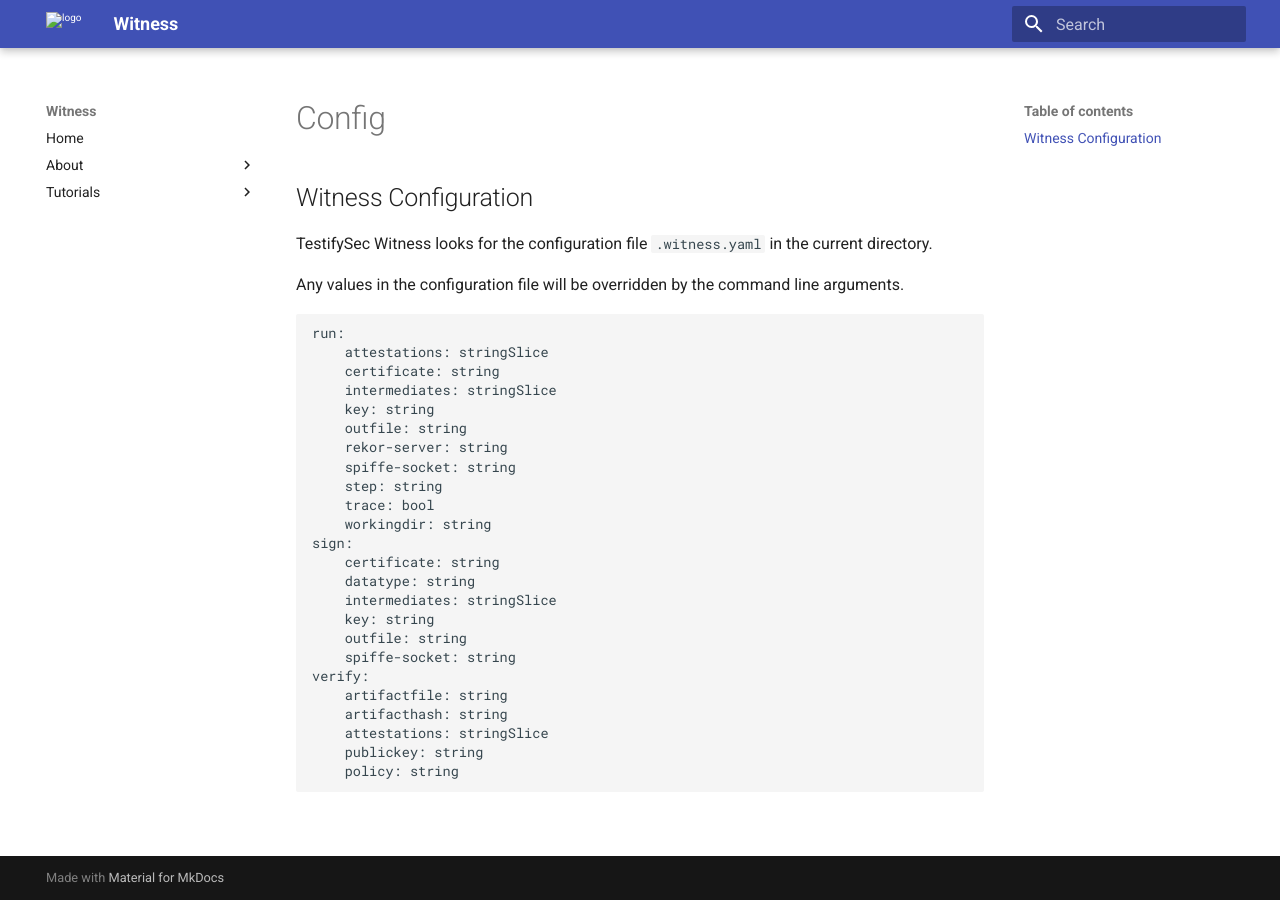
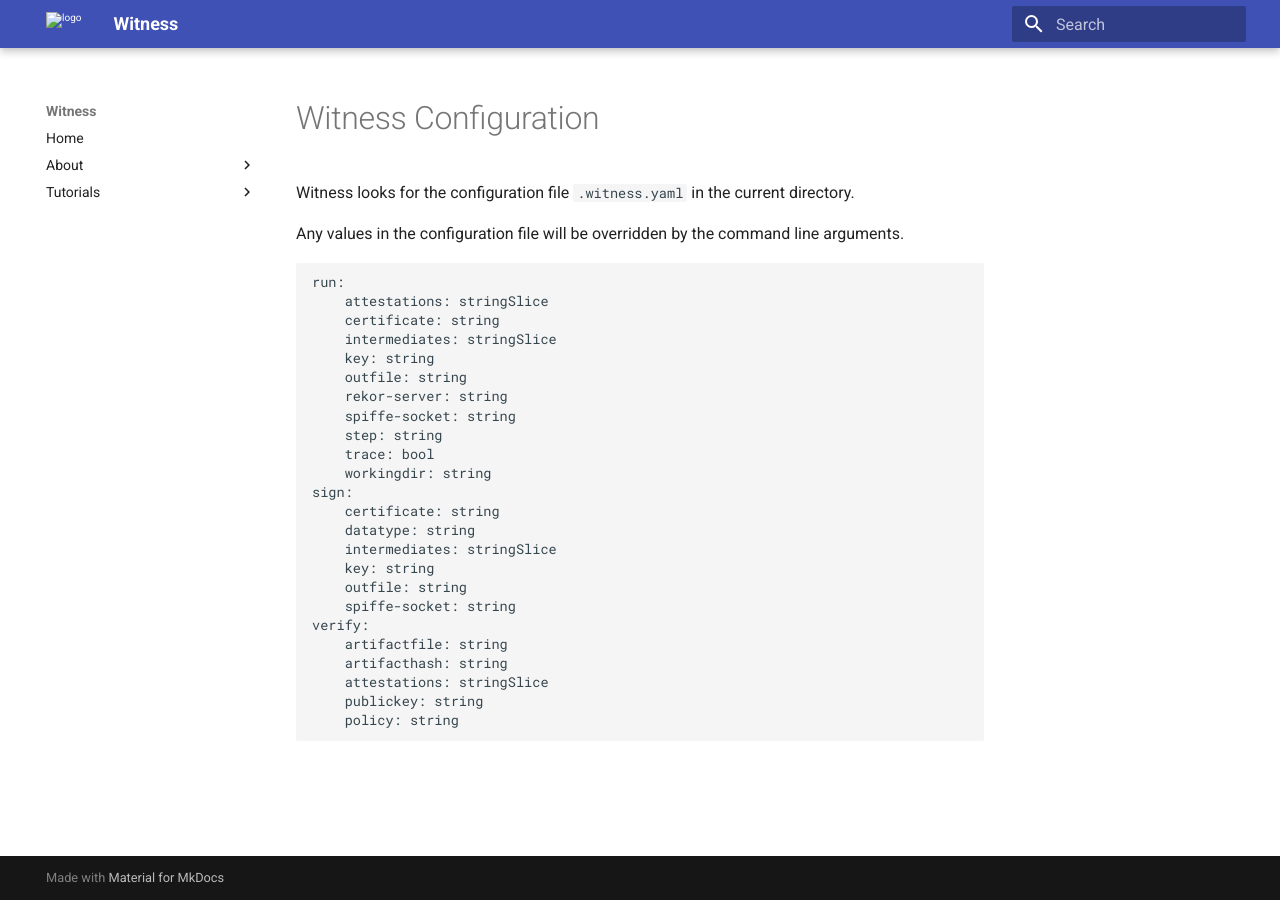
Before and after one commit to in-toto/witness, an MkDocs documentation site: the page built from docs/concepts/config.md, in a window 1280 px wide. Built offline with MkDocs 1.6.1 and Material for MkDocs 9.7.7, drawn with Linux system fonts in a browser that asks for light colours.

Commit message:
moving config doc
Signed-off-by: chaosinthecrd <tom@tmlabs.co.uk>

```diff
--- a/docs/config.md
+++ b/docs/concepts/config.md
@@ -1,6 +1,6 @@
-## Witness Configuration
+# Witness Configuration
 
-TestifySec Witness looks for the configuration file `.witness.yaml` in the current directory.
+Witness looks for the configuration file `.witness.yaml` in the current directory.
 
 Any values in the configuration file will be overridden by the command line arguments.
 
```
